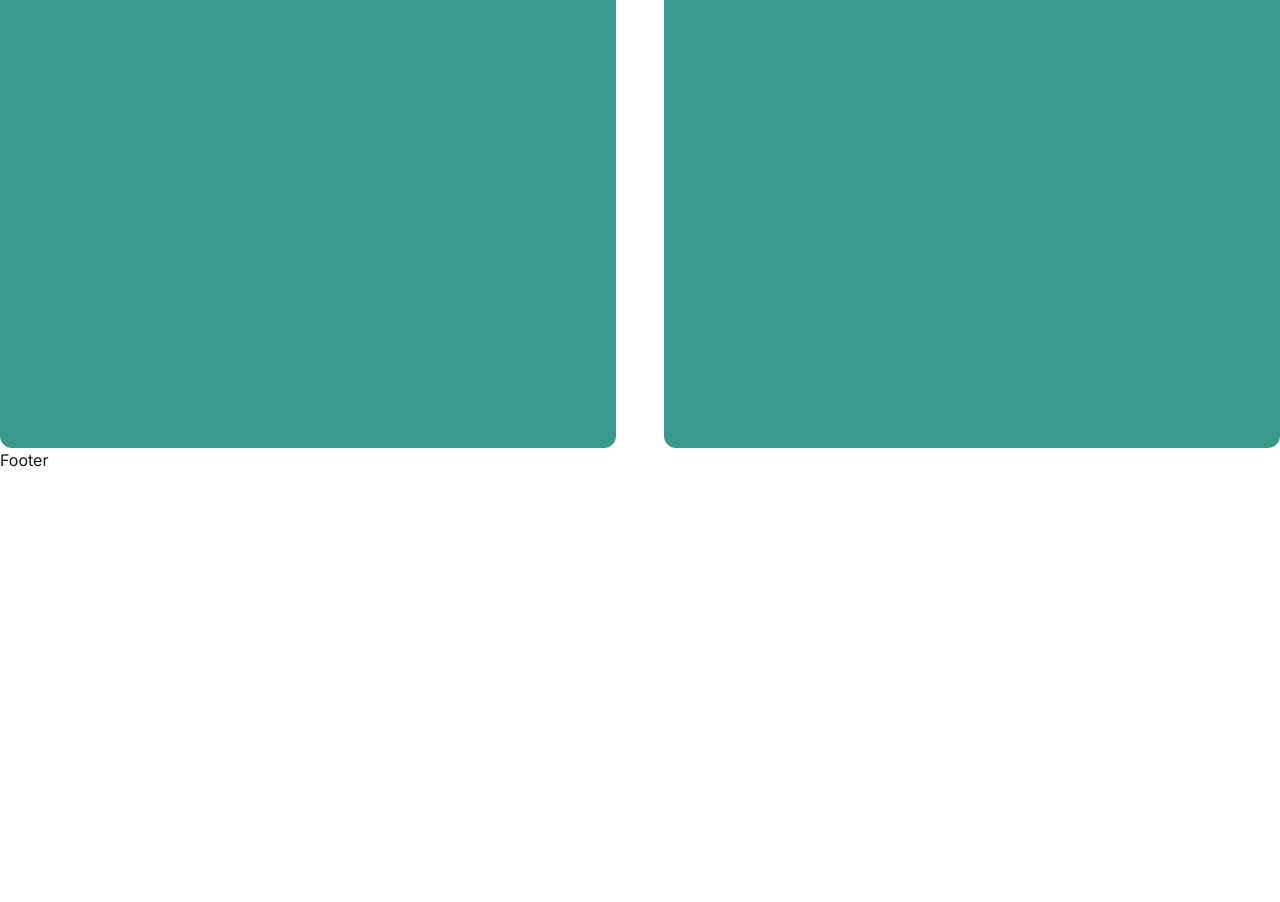
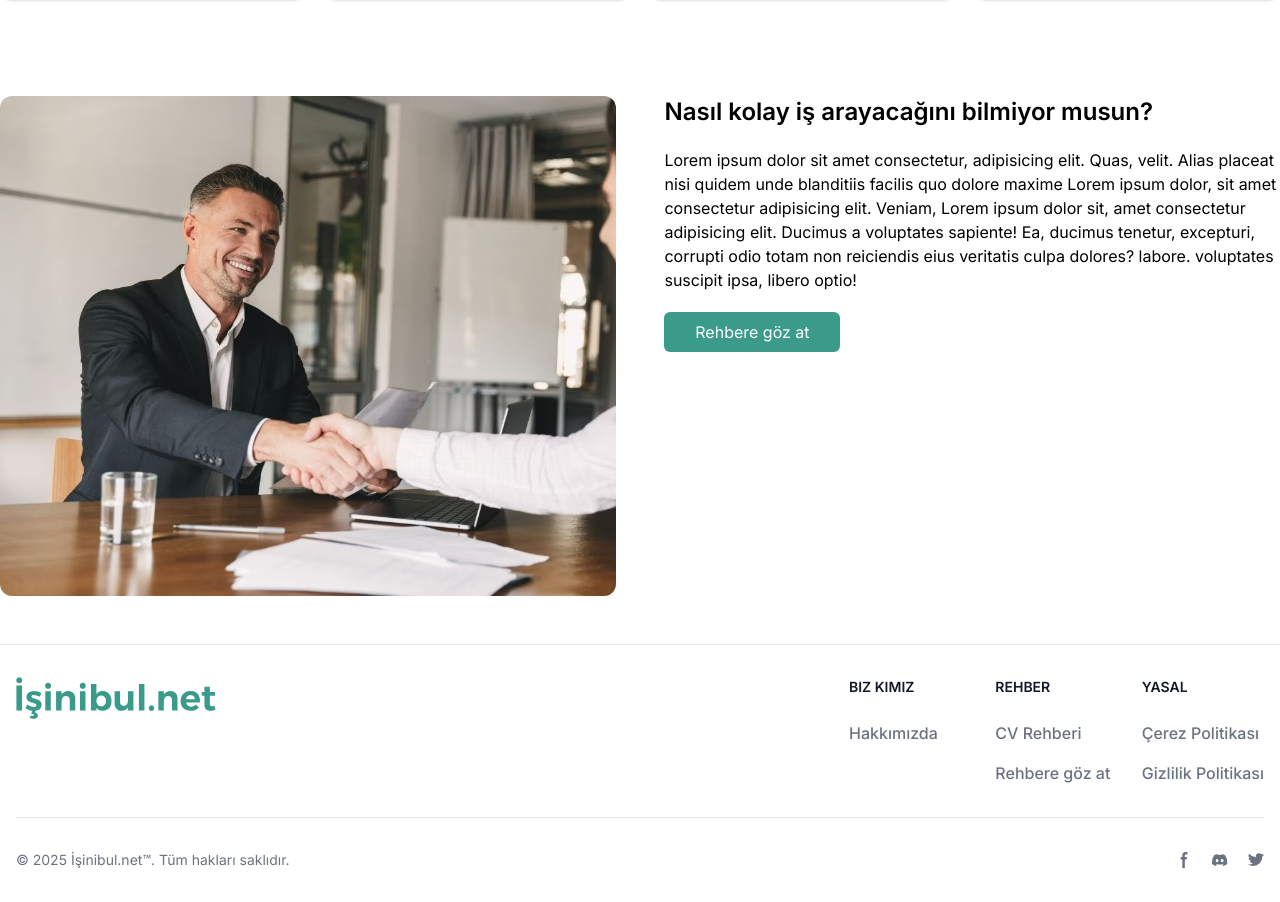
Before and after one commit to ozmberkan/isinibul.net, a Next.js app: page / in a window 1280 px wide. Shown: the part 756-1658 px from the top of the page. Before the commit the page ends 1228 px from the top, so only its background shows below. Built offline with nearby package versions, Linux system fonts and the light colour scheme.

Commit message:
footer ve sayfa yapılanması tamamlandı.

```diff
--- a/app/(root)/page.tsx
+++ b/app/(root)/page.tsx
@@ -4,7 +4,7 @@
 
 const Home = () => {
   return (
-    <div className="flex flex-col gap-8">
+    <div className="flex flex-col gap-24">
       <Hero />
       <Features />
       <Guide />
--- /dev/null
+++ b/app/(root)/rehber/page.tsx
@@ -0,0 +1,5 @@
+const Rehber = () => {
+  return <div>Rehber</div>;
+};
+
+export default Rehber;
--- a/components/Footer/Footer.tsx
+++ b/components/Footer/Footer.tsx
@@ -1,5 +1,131 @@
+import Image from "next/image";
+import Logo from "@/assets/logo.svg";
+import Link from "next/link";
+
 const Footer = () => {
-  return <div>Footer</div>;
+  return (
+    <footer className="bg-white dark:bg-gray-900 mt-12">
+      <div className="mx-auto w-full border-t p-4 py-6 lg:py-8">
+        <div className="md:flex md:justify-between">
+          <div className="mb-6 md:mb-0">
+            <Link href="/" className="flex items-center">
+              <Image alt="" src={Logo} width={200} />
+            </Link>
+          </div>
+          <div className="grid grid-cols-2 gap-8 sm:gap-6 sm:grid-cols-3">
+            <div>
+              <h2 className="mb-6 text-sm font-semibold text-gray-900 uppercase dark:text-white">
+                Biz Kimiz
+              </h2>
+              <ul className="text-gray-500 dark:text-gray-400 font-medium">
+                <li className="mb-4">
+                  <Link href="/hakkimizda" className="hover:underline">
+                    Hakkımızda
+                  </Link>
+                </li>
+              </ul>
+            </div>
+            <div>
+              <h2 className="mb-6 text-sm font-semibold text-gray-900 uppercase dark:text-white">
+                Rehber
+              </h2>
+              <ul className="text-gray-500 dark:text-gray-400 font-medium">
+                <li className="mb-4">
+                  <Link href="/rehber" className="hover:underline">
+                    CV Rehberi
+                  </Link>
+                </li>
+                <li>
+                  <Link href="/rehber" className="hover:underline">
+                    Rehbere göz at
+                  </Link>
+                </li>
+              </ul>
+            </div>
+            <div>
+              <h2 className="mb-6 text-sm font-semibold text-gray-900 uppercase dark:text-white">
+                Yasal
+              </h2>
+              <ul className="text-gray-500 dark:text-gray-400 font-medium">
+                <li className="mb-4">
+                  <Link href="/rehber" className="hover:underline">
+                    Çerez Politikası
+                  </Link>
+                </li>
+                <li>
+                  <Link href="/rehber" className="hover:underline">
+                    Gizlilik Politikası
+                  </Link>
+                </li>
+              </ul>
+            </div>
+          </div>
+        </div>
+        <hr className="my-6 border-gray-200 sm:mx-auto dark:border-gray-700 lg:my-8" />
+        <div className="sm:flex sm:items-center sm:justify-between">
+          <span className="text-sm text-gray-500 sm:text-center dark:text-gray-400">
+            © 2025{" "}
+            <Link href="/" className="hover:underline">
+              İşinibul.net™
+            </Link>
+            . Tüm hakları saklıdır.
+          </span>
+          <div className="flex mt-4 sm:justify-center sm:mt-0">
+            <a
+              href="#"
+              className="text-gray-500 hover:text-gray-900 dark:hover:text-white"
+            >
+              <svg
+                className="w-4 h-4"
+                aria-hidden="true"
+                xmlns="http://www.w3.org/2000/svg"
+                fill="currentColor"
+                viewBox="0 0 8 19"
+              >
+                <path
+                  fill-rule="evenodd"
+                  d="M6.135 3H8V0H6.135a4.147 4.147 0 0 0-4.142 4.142V6H0v3h2v9.938h3V9h2.021l.592-3H5V3.591A.6.6 0 0 1 5.592 3h.543Z"
+                  clip-rule="evenodd"
+                />
+              </svg>
+            </a>
+            <a
+              href="#"
+              className="text-gray-500 hover:text-gray-900 dark:hover:text-white ms-5"
+            >
+              <svg
+                className="w-4 h-4"
+                aria-hidden="true"
+                xmlns="http://www.w3.org/2000/svg"
+                fill="currentColor"
+                viewBox="0 0 21 16"
+              >
+                <path d="M16.942 1.556a16.3 16.3 0 0 0-4.126-1.3 12.04 12.04 0 0 0-.529 1.1 15.175 15.175 0 0 0-4.573 0 11.585 11.585 0 0 0-.535-1.1 16.274 16.274 0 0 0-4.129 1.3A17.392 17.392 0 0 0 .182 13.218a15.785 15.785 0 0 0 4.963 2.521c.41-.564.773-1.16 1.084-1.785a10.63 10.63 0 0 1-1.706-.83c.143-.106.283-.217.418-.33a11.664 11.664 0 0 0 10.118 0c.137.113.277.224.418.33-.544.328-1.116.606-1.71.832a12.52 12.52 0 0 0 1.084 1.785 16.46 16.46 0 0 0 5.064-2.595 17.286 17.286 0 0 0-2.973-11.59ZM6.678 10.813a1.941 1.941 0 0 1-1.8-2.045 1.93 1.93 0 0 1 1.8-2.047 1.919 1.919 0 0 1 1.8 2.047 1.93 1.93 0 0 1-1.8 2.045Zm6.644 0a1.94 1.94 0 0 1-1.8-2.045 1.93 1.93 0 0 1 1.8-2.047 1.918 1.918 0 0 1 1.8 2.047 1.93 1.93 0 0 1-1.8 2.045Z" />
+              </svg>
+            </a>
+            <a
+              href="#"
+              className="text-gray-500 hover:text-gray-900 dark:hover:text-white ms-5"
+            >
+              <svg
+                className="w-4 h-4"
+                aria-hidden="true"
+                xmlns="http://www.w3.org/2000/svg"
+                fill="currentColor"
+                viewBox="0 0 20 17"
+              >
+                <path
+                  fill-rule="evenodd"
+                  d="M20 1.892a8.178 8.178 0 0 1-2.355.635 4.074 4.074 0 0 0 1.8-2.235 8.344 8.344 0 0 1-2.605.98A4.13 4.13 0 0 0 13.85 0a4.068 4.068 0 0 0-4.1 4.038 4 4 0 0 0 .105.919A11.705 11.705 0 0 1 1.4.734a4.006 4.006 0 0 0 1.268 5.392 4.165 4.165 0 0 1-1.859-.5v.05A4.057 4.057 0 0 0 4.1 9.635a4.19 4.19 0 0 1-1.856.07 4.108 4.108 0 0 0 3.831 2.807A8.36 8.36 0 0 1 0 14.184 11.732 11.732 0 0 0 6.291 16 11.502 11.502 0 0 0 17.964 4.5c0-.177 0-.35-.012-.523A8.143 8.143 0 0 0 20 1.892Z"
+                  clip-rule="evenodd"
+                />
+              </svg>
+            </a>
+          </div>
+        </div>
+      </div>
+    </footer>
+  );
 };
 
 export default Footer;
--- a/components/Guide/Guide.tsx
+++ b/components/Guide/Guide.tsx
@@ -1,10 +1,30 @@
 import React from "react";
+import Link from "next/link";
 
 const Guide = () => {
   return (
     <div className="w-full h-[500px] flex items-start justify-start gap-12">
-      <div className="w-1/2 h-full rounded-xl bg-primary text-white p-3">2</div>
-      <div className="w-1/2 h-full rounded-xl bg-primary text-white p-3">2</div>
+      <div className="w-1/2 h-full rounded-xl bg-guide bg-cover text-white p-3" />
+      <div className="w-1/2 h-full rounded-xl  text-black  flex flex-col gap-5">
+        <h1 className="text-2xl font-semibold">
+          Nasıl kolay iş arayacağını bilmiyor musun?
+        </h1>
+        <p>
+          Lorem ipsum dolor sit amet consectetur, adipisicing elit. Quas, velit.
+          Alias placeat nisi quidem unde blanditiis facilis quo dolore maxime
+          Lorem ipsum dolor, sit amet consectetur adipisicing elit. Veniam,
+          Lorem ipsum dolor sit, amet consectetur adipisicing elit. Ducimus a
+          voluptates sapiente! Ea, ducimus tenetur, excepturi, corrupti odio
+          totam non reiciendis eius veritatis culpa dolores? labore. voluptates
+          suscipit ipsa, libero optio!
+        </p>
+        <Link
+          href={"/rehber"}
+          className="bg-primary text-white rounded-md flex w-44 justify-center items-center p-2"
+        >
+          Rehbere göz at
+        </Link>
+      </div>
     </div>
   );
 };
--- a/components/Navbar/Navbar.tsx
+++ b/components/Navbar/Navbar.tsx
@@ -13,9 +13,9 @@
   };
 
   return (
-    <div className="w-full flex items-center gap-x-3 justify-between  py-5">
+    <div className="w-full flex items-center gap-x-3 justify-between mb-5  py-5">
       <Link href={"/"}>
-        <Image alt="Logo" src={Logo} width={100} />
+        <Image alt="Logo" src={Logo} width={120} />
       </Link>
       <div className="space-x-5">
         <Link className="hover:text-neutral-500" href={"/ilanlar"}>
--- a/tailwind.config.ts
+++ b/tailwind.config.ts
@@ -14,7 +14,8 @@
         primary: "#3B9B8B"
       },
       backgroundImage: {
-        pattern: "url('/pattern.svg')"
+        pattern: "url('/pattern.svg')",
+        guide : "url('/isgorusmesi.jpg')"
       }
     },
   },
```
Also changed, not shown: public/isgorusmesi.jpg (added).
